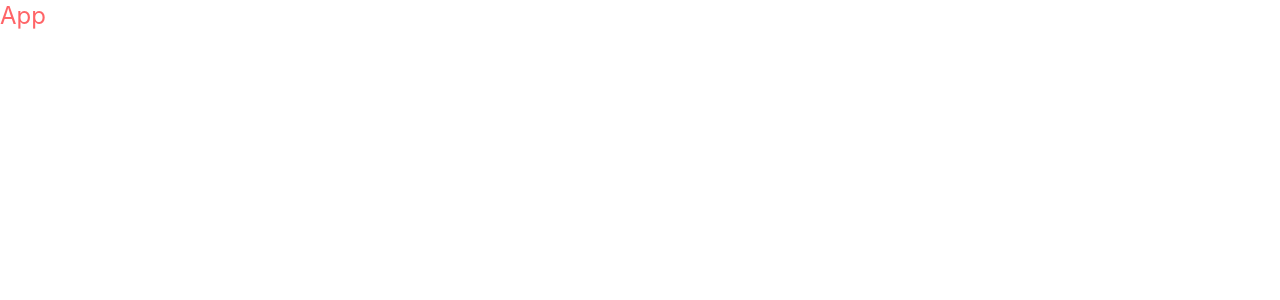
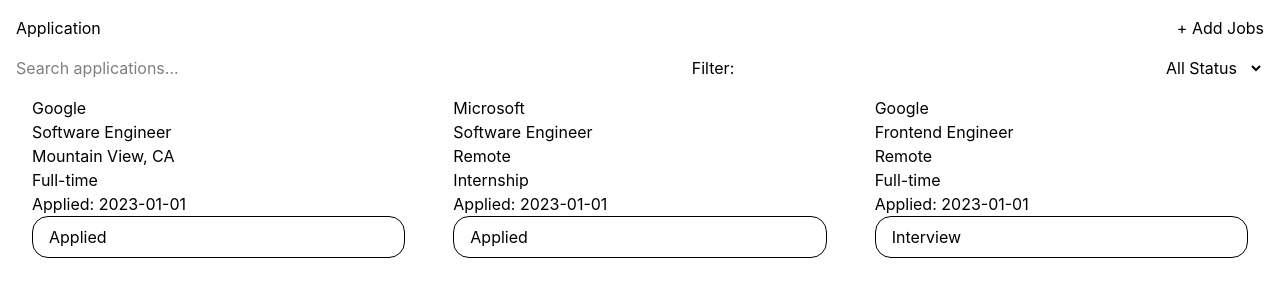
Before and after one commit to femight05/JobFlow, a React (Vite) app: page / in a window 1280 px wide. Shown: the top 300 px of the page. Built offline with nearby package versions, Linux system fonts and the light colour scheme.

Commit message:
refactor: add the routing to App.jsx

```diff
--- a/src/App.tsx
+++ b/src/App.tsx
@@ -1,5 +1,17 @@
+import {
+  RouterProvider,
+  createBrowserRouter,
+  createRoutesFromElements,
+  Route,
+} from "react-router-dom";
+import Application from "./pages/Application";
+
+const router = createBrowserRouter(
+  createRoutesFromElements(<Route path="/" element={<Application />} />),
+);
+
 const App = () => {
-  return <div className="text-2xl text-red-400">App</div>;
+  return <RouterProvider router={router} />;
 };
 
 export default App;
```
